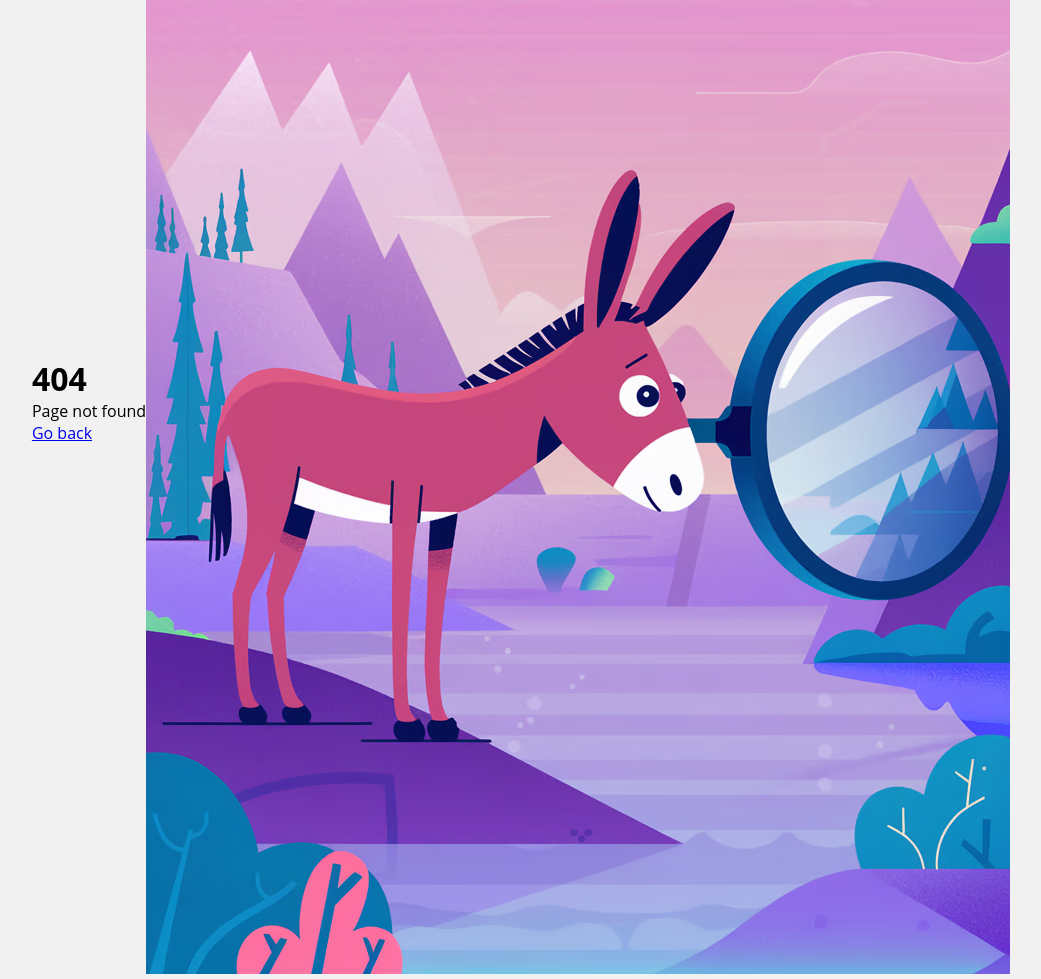
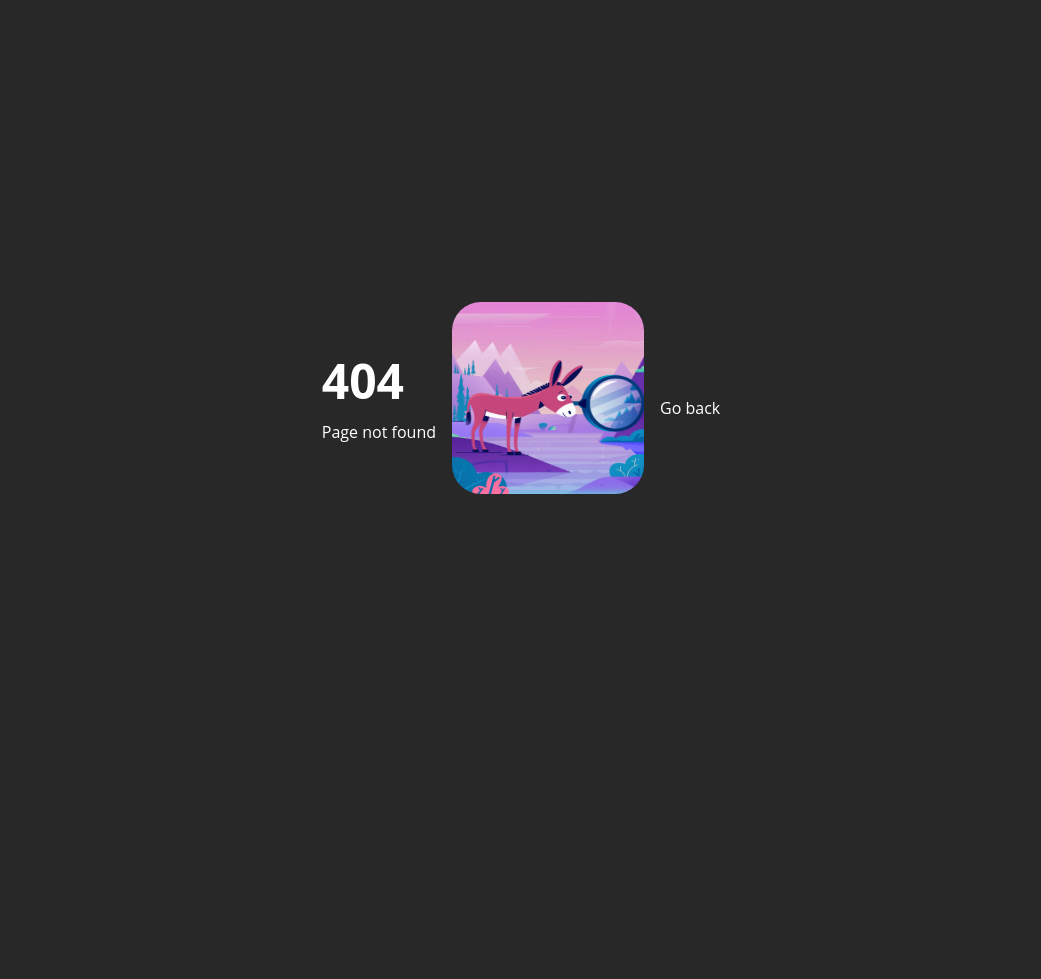
Before and after one commit to Tbeaumont79/docker-php-server, a PHP site: page /errors/404.html in a window 1280 px wide. Shown: the whole page, without its empty margins (119-1160 px from the left). After the commit the page ends 494 px from the top, so only its background shows below. Run offline with PHP 8.4, Linux system fonts and the light colour scheme.

Commit message:
feat: working on the style of html status page

```diff
--- a/errors/404.html
+++ b/errors/404.html
@@ -10,10 +10,10 @@
     <div class="content">
       <h1 class="title">404</h1>
       <p>Page not found</p>
-      <a class="homeLink" href="/">Go back</a>
     </div>
     <div class="statusPicture">
       <img src="_errors/public/images/404.avif" alt="404 not found" />
     </div>
+    <a class="homeLink" href="/">Go back</a>
   </body>
 </html>
--- a/errors/styles/style.css
+++ b/errors/styles/style.css
@@ -13,11 +13,38 @@ body {
   justify-content: center;
   align-items: center;
   height: 100vh;
-  background-color: #f1f1f1;
+  background-color: #282828;
+  color: #fff;
 }
 
+.statusPicture img {
+  height: 14rem;
+  width: 14rem;
+  padding: 1rem;
+  border-radius: 20%;
+}
+.content {
+  text-align: left;
+}
+.content .title {
+  font-size: 3rem;
+  line-height: 1;
+  font-weight: 700;
+  margin-bottom: 1rem;
+}
+.homeLink {
+  color: #fff;
+  text-decoration: none;
+  margin-top: 1rem;
+}
+.homeLink:hover {
+  color: pink;
+  padding: 2rem;
+  background-color: #fff;
+  border-radius: 10px;
+}
 @media screen and (min-width: 768px) {
-    body {
-        flex-direction: row;
-    }
+  body {
+    flex-direction: row;
+  }
 }
```
Also changed, not shown: 1 other file.
